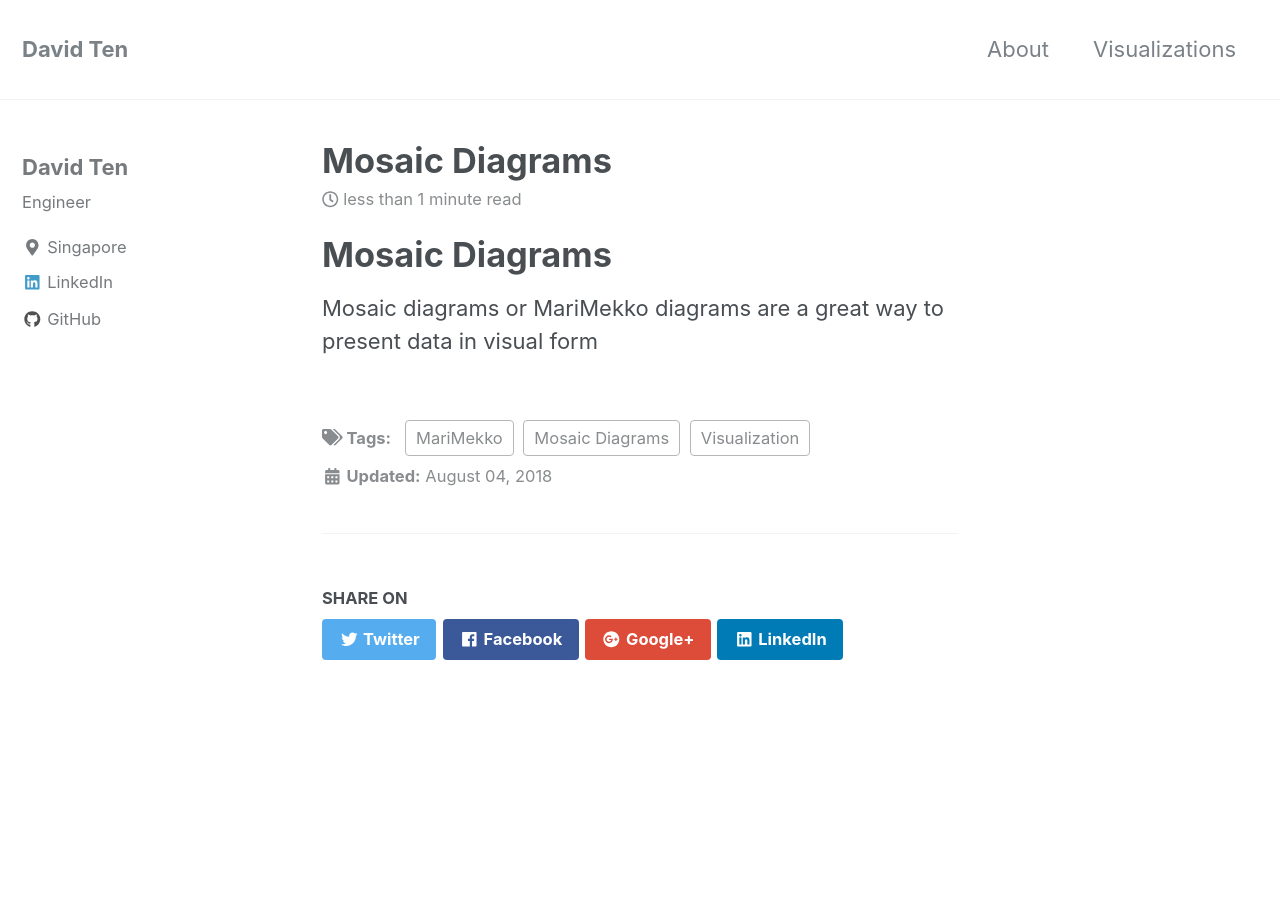
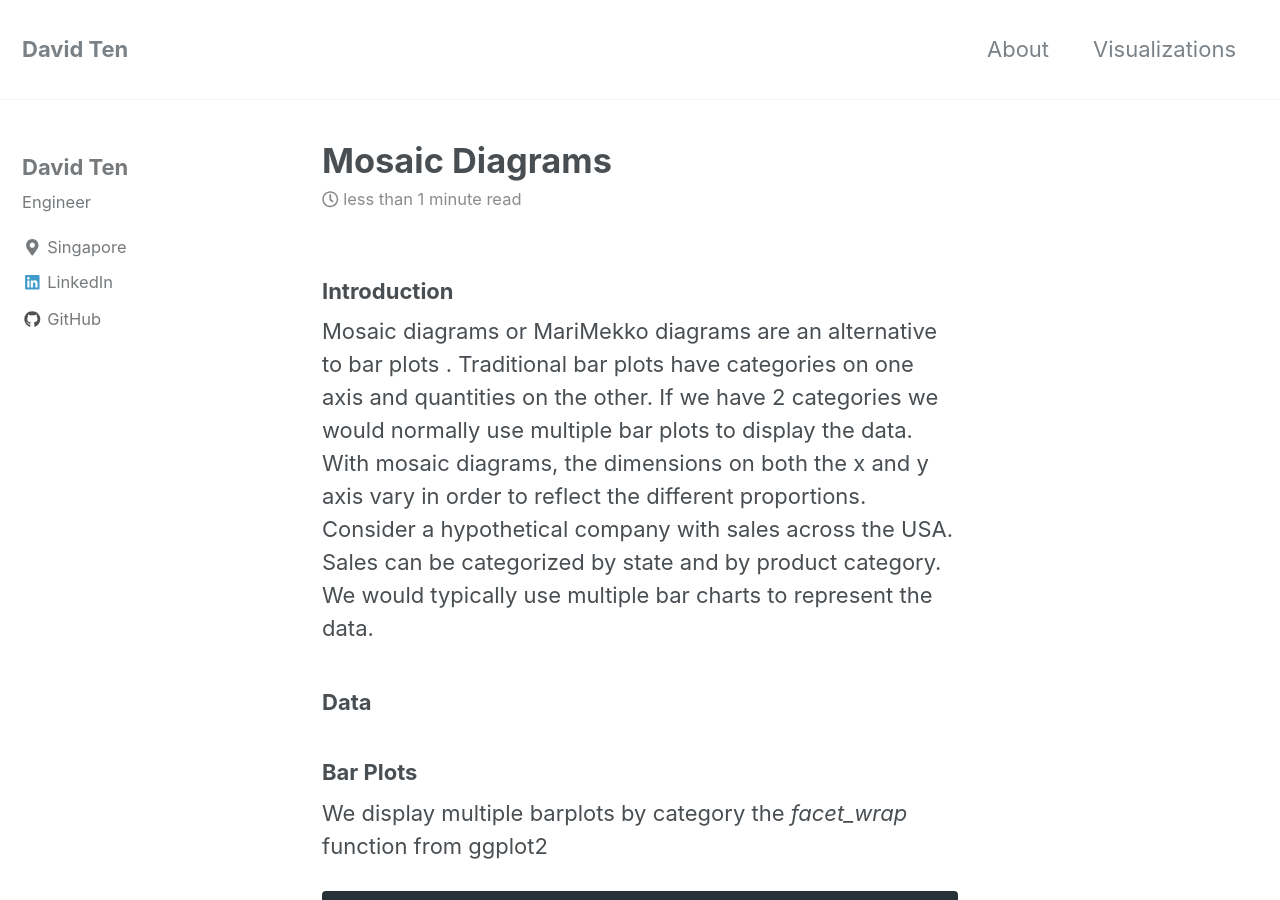
Before and after one commit to xang1234/xang1234.github.io, a Jekyll site: the page built from _posts/2018-08-04-mosaicdiagrams.md, in a window 1280 px wide and 900 px high. Built offline with Jekyll 4.4.1, drawn with Linux system fonts in a browser that asks for light colours; nearby versions of some CDN libraries; some of the changed text lies outside the part shown.

Commit message:
mosaic plot2

````diff
--- a/_posts/2018-08-04-mosaicdiagrams.md
+++ b/_posts/2018-08-04-mosaicdiagrams.md
@@ -1,10 +1,30 @@
 ---
 title: "Mosaic Diagrams"
 date: 2018-08-04
-tags: [Visualization, Mosaic Diagrams, MariMekko]
-except: "Visualization, Mosaic Diagrams, MariMekko"
+tags: [Visualization, Mosaic Diagrams, MariMekko, ggplot2]
+excerpt: "Visualization, Mosaic Diagrams, MariMekko"
 ---
 
-# Mosaic Diagrams
+### Introduction
 
-Mosaic diagrams or MariMekko diagrams are a great way to present data in visual form
+Mosaic diagrams or MariMekko diagrams are an alternative to bar plots . Traditional bar plots have categories on one axis and quantities on the other. If we have 2 categories we would normally use multiple bar plots to display the data. With mosaic diagrams, the dimensions on both the x and y axis vary in order to reflect the different proportions. Consider a hypothetical company with sales across the USA. Sales can be categorized by state and by product category. We would typically use multiple bar charts to represent the data.
+
+### Data
+
+
+
+### Bar Plots
+
+We display multiple barplots by category the *facet_wrap* function from ggplot2
+
+```r
+library(tidyr)
+library(ggplot2)
+data<-read.csv('Pharmacy_sales.csv')
+
+ggplot(data,aes(x=STATE.CODE,y=SALES,fill=STATE.CODE))+
+  geom_bar(stat="identity")+
+  facet_wrap(~MAJOR.CATEGORY,nrow=2,ncol=2)
+```
+
+<img src="{site.url}{site.baseurl} /images/mosaic_diagrams/barplot.jpeg" alt="">
````
Also changed, not shown: _pages/404.md (+11 -1 lines), _pages/Visualizations.md (+2 -1 lines), images/mosaic_diagrams/barplot.jpeg (added), images/mosaic_diagrams/mosaicplot.jpeg (added), images/mosaic_diagrams/stackedbarplot.jpeg (added).
